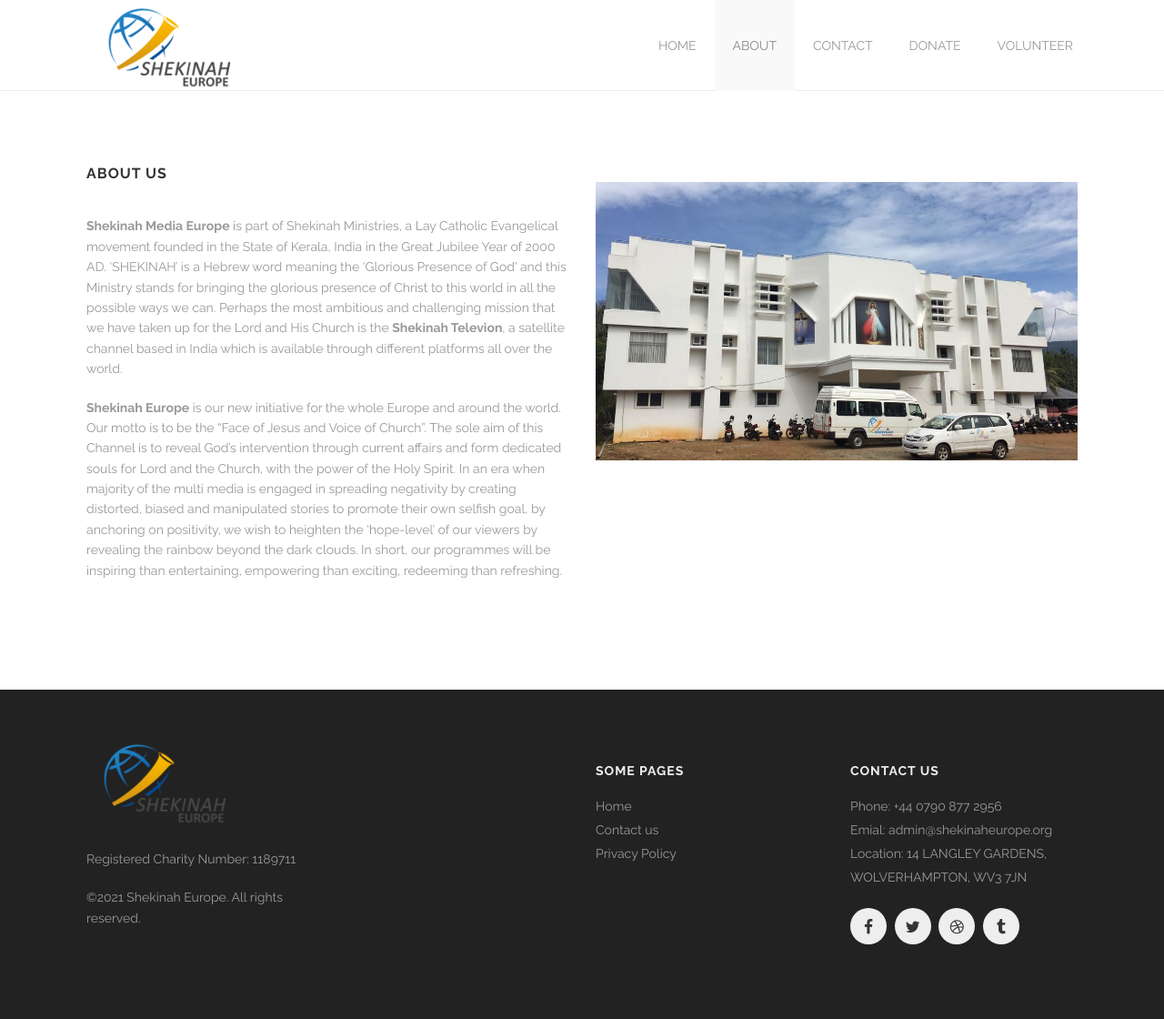
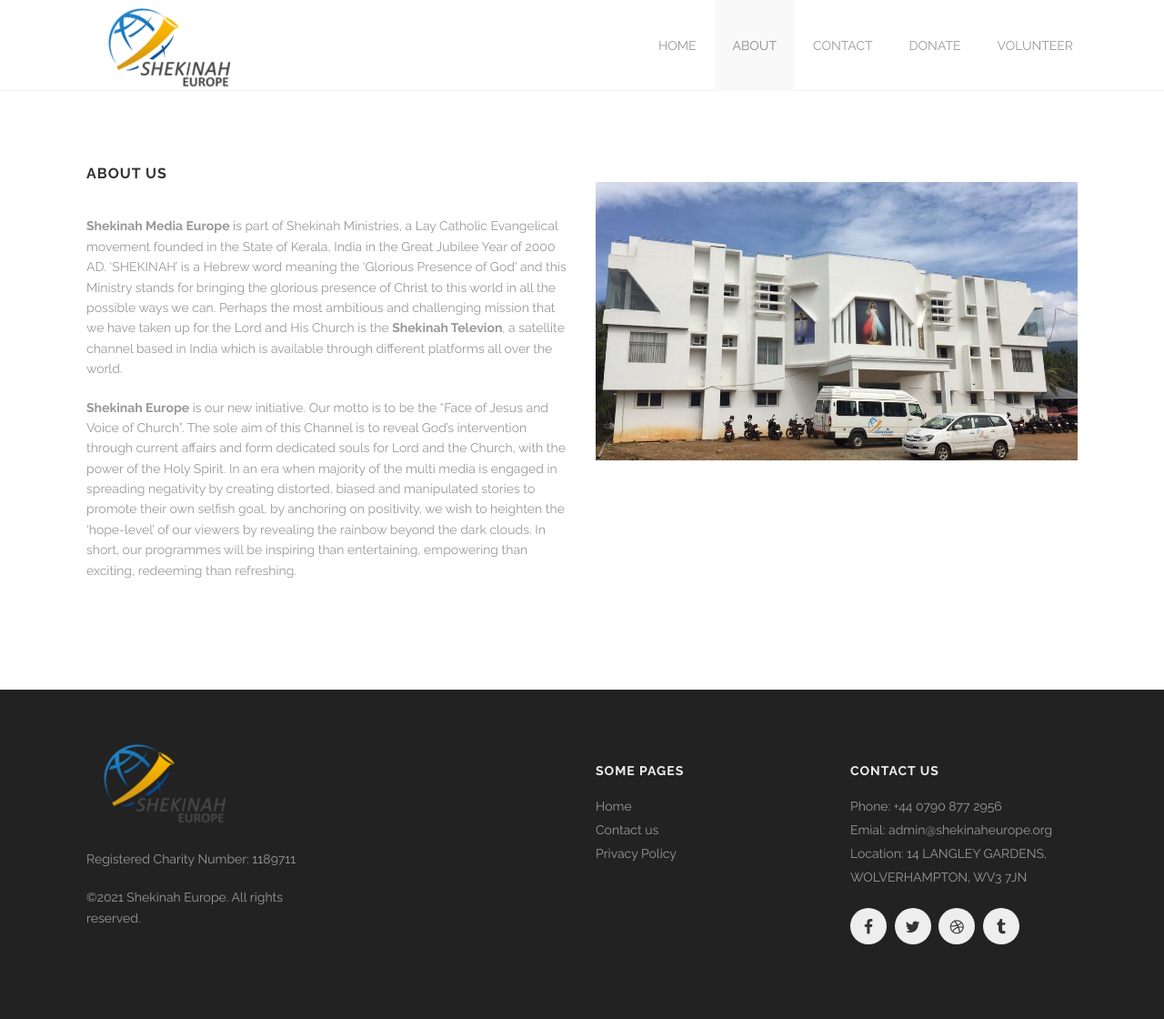
Before and after one commit to Shekinah-Europe/shekinaheurope.github.io, a Jekyll site: the page built from about.html, in a window 1280 px wide. Shown: the whole page at 91% size. Built offline with Jekyll 4.4.1, drawn with Linux system fonts in a browser that asks for light colours.

Commit message:
Corrected typo

```diff
--- a/about.html
+++ b/about.html
@@ -70,8 +70,7 @@
         Perhaps the most ambitious and challenging mission that we have taken up
         for the Lord and His Church is the <b>Shekinah Televion</b>, a satellite channel based in India
         which is available through different platforms all over the world.
-        </p><p><b>Shekinah Europe</b> is our new initiative for the  whole
-        Europe and around the world. Our motto is to be the “Face of Jesus and Voice of Church”. The sole
+        </p><p><b>Shekinah Europe</b> is our new initiative. Our motto is to be the “Face of Jesus and Voice of Church”. The sole
         aim of this Channel is to reveal God’s intervention through current affairs and form dedicated souls
         for Lord and the Church, with the power of the Holy Spirit. In an era when majority of the multi media is engaged in spreading negativity by creating distorted, biased and manipulated stories to promote their own selfish goal,  by anchoring on positivity, we wish to
         heighten the ‘hope-level’ of our viewers by revealing the rainbow beyond the dark clouds. In short,
```
